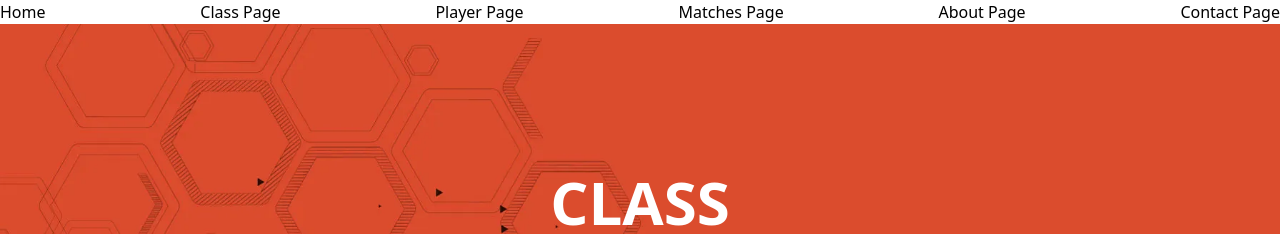
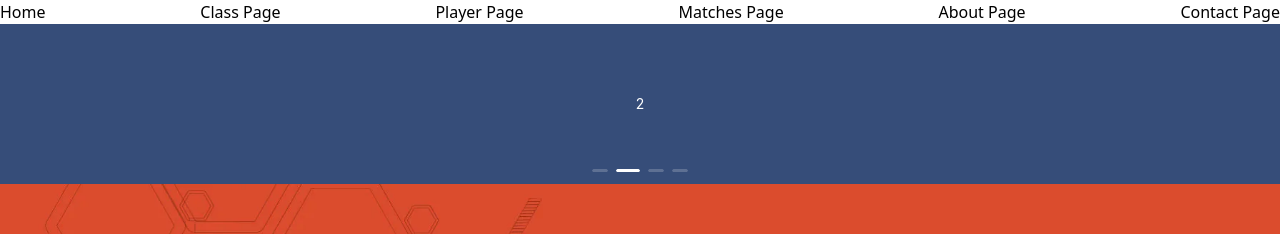
Before and after one commit to GiorgiJulakidze1997/geokids, a React (Vite) app: page /classPage in a window 1280 px wide. Shown: the top 234 px of the page. Built offline with nearby package versions, Linux system fonts and the light colour scheme.

Commit message:
added new component with carousel

```diff
--- /dev/null
+++ b/src/components/classPage/VideoCarousel.tsx
@@ -0,0 +1,31 @@
+import { Carousel } from "antd";
+
+const contentStyle: React.CSSProperties = {
+  height: "160px",
+  color: "#fff",
+  lineHeight: "160px",
+  textAlign: "center",
+  background: "#364d79",
+};
+const VideoCarousel = () => {
+  return (
+    <div>
+      <Carousel autoplay>
+        <div>
+          <h3 style={contentStyle}>1</h3>
+        </div>
+        <div>
+          <h3 style={contentStyle}>2</h3>
+        </div>
+        <div>
+          <h3 style={contentStyle}>3</h3>
+        </div>
+        <div>
+          <h3 style={contentStyle}>4</h3>
+        </div>
+      </Carousel>
+    </div>
+  );
+};
+
+export default VideoCarousel;
--- a/src/components/pages/ClassPage.tsx
+++ b/src/components/pages/ClassPage.tsx
@@ -1,11 +1,13 @@
 // import React from 'react'
 
+import VideoCarousel from "../classPage/VideoCarousel";
 import NavImg from "../navImg/NavImg";
 import ClassPhotos from "../photos/ClassPhotos";
 
 export default function ClassPage() {
   return (
     <div>
+      <VideoCarousel />
       <NavImg title="class" />
       <ClassPhotos />
     </div>
```
